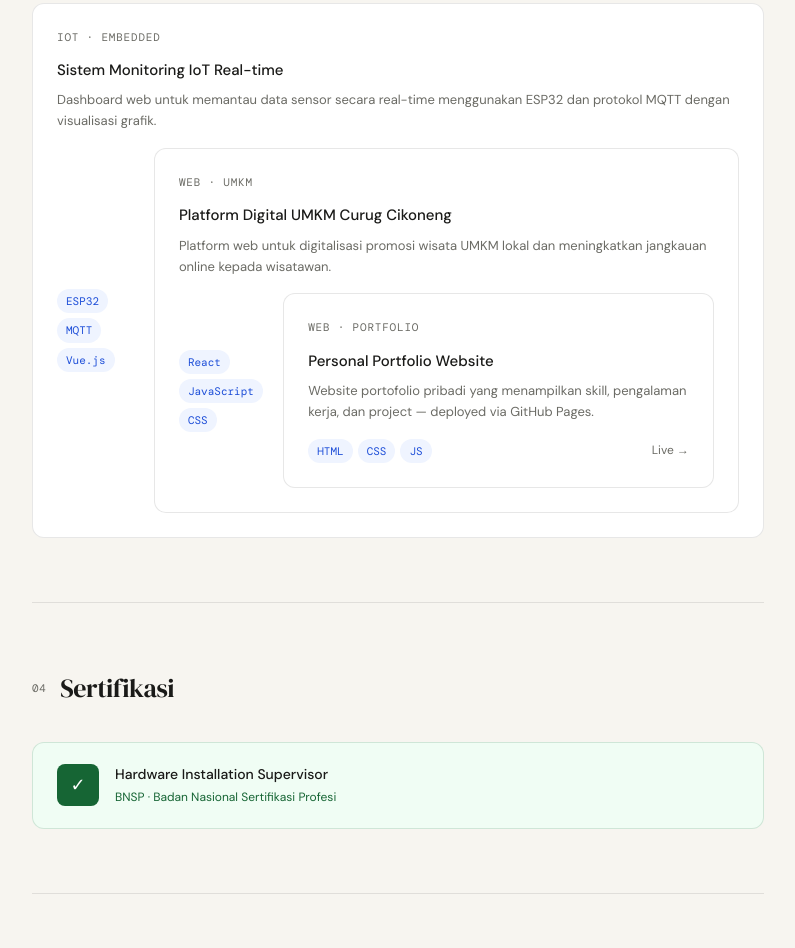
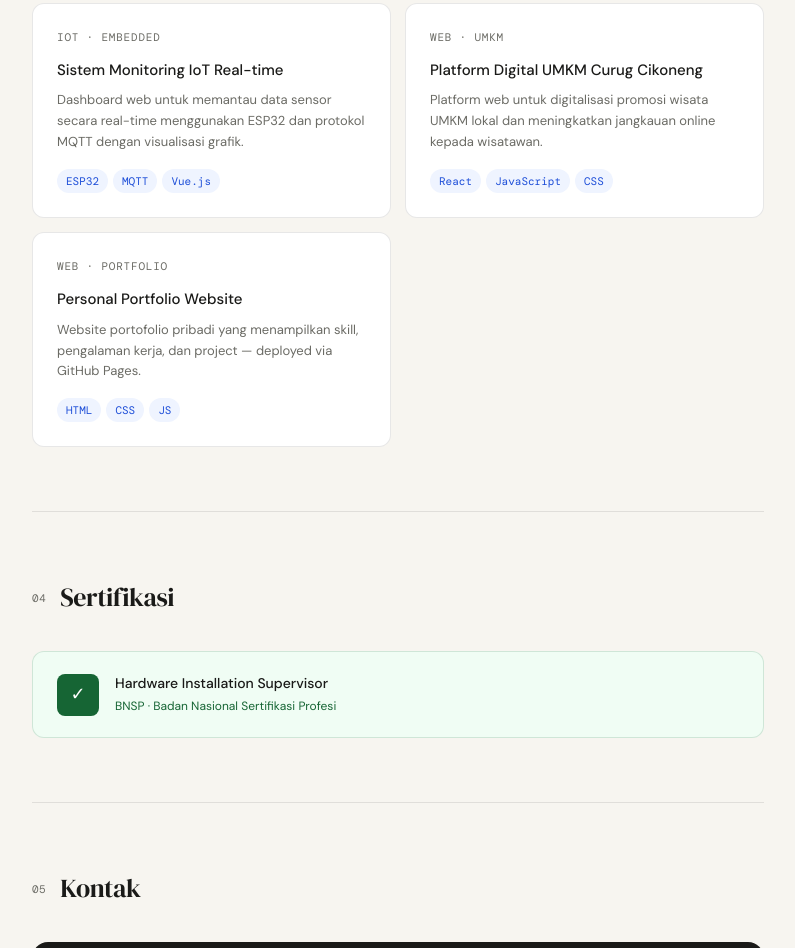
Before and after one commit to HfzAgi/portofolio.hafizagi.github.io, a plain HTML site: page index.html in a window 1280 px wide. Shown: the part 1845-2793 px from the top of the page, without its empty margins (242-1037 px from the left). Drawn offline with nearby package versions, Linux system fonts and the light colour scheme.

Commit message:
Add files via upload

```diff
--- a/index.html
+++ b/index.html
@@ -136,34 +136,31 @@
         <div class="project-type">IoT · Embedded</div>
         <h3>Sistem Monitoring IoT Real-time</h3>
         <p>Dashboard web untuk memantau data sensor secara real-time menggunakan ESP32 dan protokol MQTT dengan visualisasi grafik.</p>
-        <div class="project-footer">
-          <div class="project-tags">
+        <div class="project-tags">
             <span class="ptag">ESP32</span>
             <span class="ptag">MQTT</span>
             <span class="ptag">Vue.js</span>
+          </div>
       </div>
       <div class="project-card">
         <div class="project-type">Web · UMKM</div>
         <h3>Platform Digital UMKM Curug Cikoneng</h3>
         <p>Platform web untuk digitalisasi promosi wisata UMKM lokal dan meningkatkan jangkauan online kepada wisatawan.</p>
-        <div class="project-footer">
-          <div class="project-tags">
+        <div class="project-tags">
             <span class="ptag">React</span>
             <span class="ptag">JavaScript</span>
             <span class="ptag">CSS</span>
+          </div>
       </div>
       <div class="project-card">
         <div class="project-type">Web · Portfolio</div>
         <h3>Personal Portfolio Website</h3>
         <p>Website portofolio pribadi yang menampilkan skill, pengalaman kerja, dan project — deployed via GitHub Pages.</p>
-        <div class="project-footer">
-          <div class="project-tags">
+        <div class="project-tags">
             <span class="ptag">HTML</span>
             <span class="ptag">CSS</span>
             <span class="ptag">JS</span>
           </div>
-          <a href="#" class="project-link">Live →</a>
-        </div>
       </div>
     </div>
   </section>
--- a/styles.css
+++ b/styles.css
@@ -205,7 +205,6 @@ nav {
 }
 .project-card h3 { font-weight: 500; font-size: 15px; margin-bottom: 8px; }
 .project-card p { font-size: 13px; color: var(--muted); flex: 1; margin-bottom: 16px; line-height: 1.6; }
-.project-footer { display: flex; justify-content: space-between; align-items: center; }
 .project-tags { display: flex; gap: 5px; flex-wrap: wrap; }
 .ptag {
   font-size: 11px;
```
